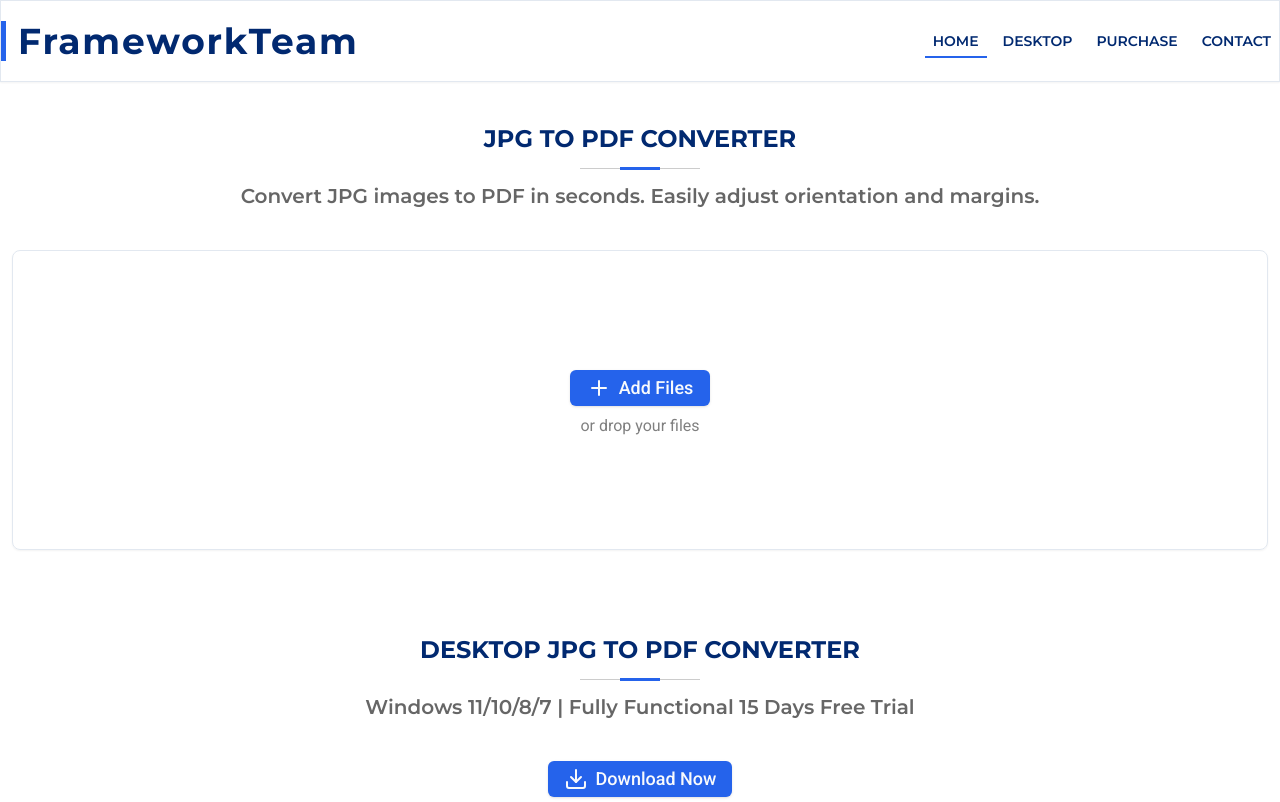
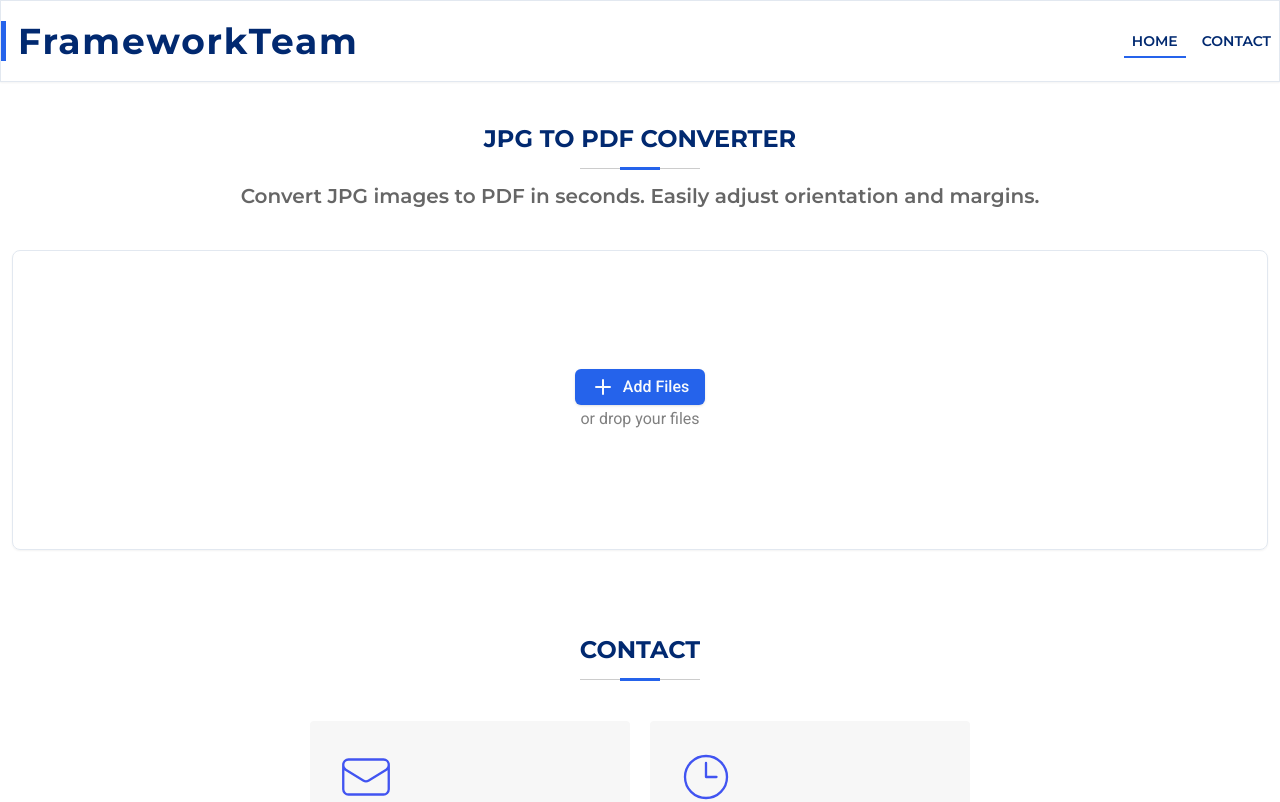
Before and after one commit to ChauhanJaved/jpg-to-pdf-converter, a Next.js app: page / in a window 1280 px wide. Shown: the top 802 px of the page. Built offline with nearby package versions, Linux system fonts and the light colour scheme.

Commit message:
Some components refector

```diff
--- a/src/app/page.tsx
+++ b/src/app/page.tsx
@@ -1,14 +1,10 @@
 import Contact from "@/components/contact";
-import Desktop from "@/components/desktop";
 import Hero from "@/components/hero";
-import Purchase from "@/components/purchase";
 
 export default function Home() {
   return (
     <main id="main" className="text-lg">
       <Hero />
-      <Desktop />
-      <Purchase />
       <Contact />
     </main>
   );
--- a/src/components/ui/drop-zone.tsx
+++ b/src/components/ui/drop-zone.tsx
@@ -4,7 +4,7 @@
 import { Button } from "./button";
 import SortableImageList from "./sortable-image-list";
 import { useFileContext } from "@/context/file-context";
-import { Download, Loader2, Plus, Settings, X } from "lucide-react";
+import { Download, Plus, Settings, X } from "lucide-react";
 import SectionHeader from "./section-header";
 import { useToast } from "@/hooks/use-toast";
 import { Fragment, useLayoutEffect, useState } from "react";
@@ -139,16 +139,9 @@
                   <Button
                     disabled={isConvertingFiles || isLoadingFiles}
                     onClick={handleOpenFilePicker}
-                    className="m-2 w-[114px] lg:w-[140px] lg:text-lg"
                   >
-                    {isLoadingFiles ? (
-                      <Loader2
-                        className={`mr-2 h-4 w-4 animate-spin lg:h-6 lg:w-6`}
-                      />
-                    ) : (
-                      <Plus className={`mr-2 h-4 w-4 lg:h-6 lg:w-6`} />
-                    )}
-                    Add Files
+                    <Plus className={`mr-2 h-5 w-5 sm:h-6 sm:w-6`} />
+                    <span className="sm:text-base">Add Files</span>
                   </Button>
                   <p className="text-base text-black-500">or drop your files</p>
                 </div>
--- a/src/data/website-data.tsx
+++ b/src/data/website-data.tsx
@@ -9,7 +9,6 @@
 export const copyrightYear: string = new Date().getFullYear().toString();
 export enum HeaderNavItems {
   Home = "home",
-  Desktop = "Desktop",
   Purchase = "Purchase",
   Contact = "contact",
 }
@@ -19,8 +18,6 @@
   "We are team of talented professionals creating feature-rich Progressive Web Apps and Windows Desktop Applications.";
 export const headerNavItems: string[] = [
   HeaderNavItems.Home,
-  HeaderNavItems.Desktop,
-  HeaderNavItems.Purchase,
   HeaderNavItems.Contact,
 ];
 export const indexMetadata: Metadata = {
```
